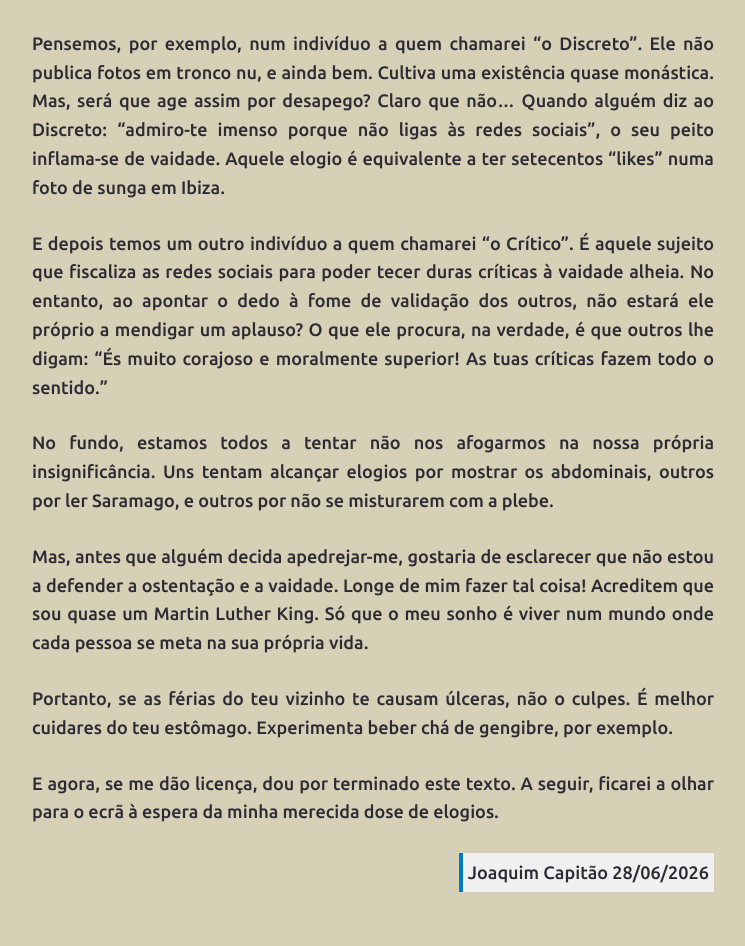
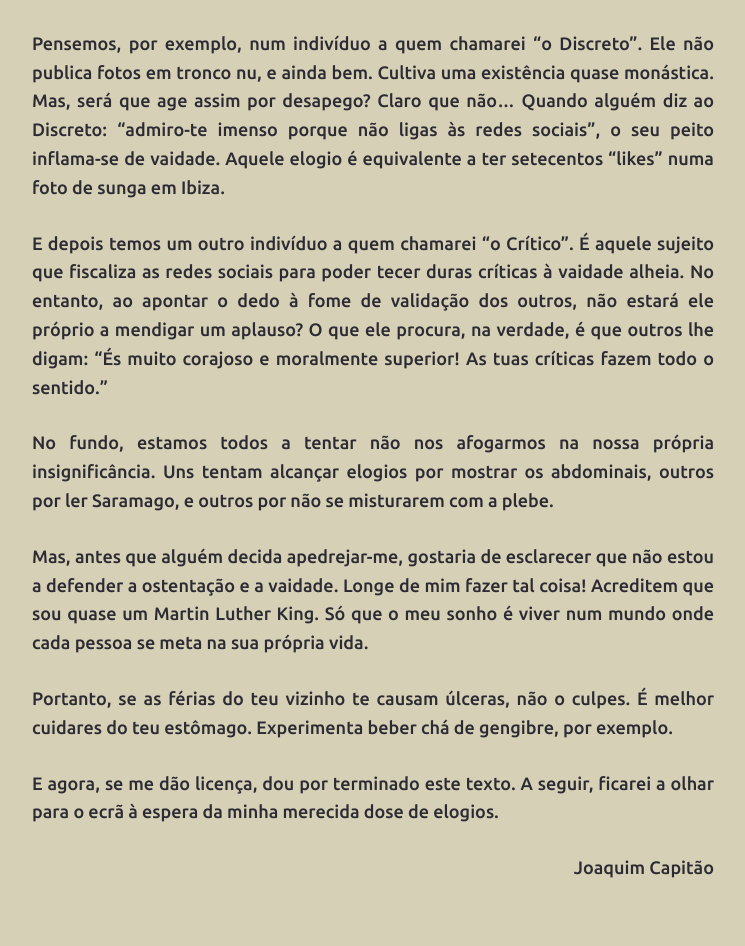
Before and after one commit to joaquim-capitao/queime-depois-de-ler, a Jekyll site: the page built from critico.md, in a window 1280 px wide. Shown: the part 737-1683 px from the top of the page, without its empty margins (267-1012 px from the left). Built offline with Jekyll 4.4.1, drawn with Linux system fonts in a browser that asks for light colours; our own code applies the rules of GitHub Pages for plain Markdown files; after the commit the page ends 1646 px from its top, so only the background shows below that.

Commit message:
Update critico.md

```diff
--- a/critico.md
+++ b/critico.md
@@ -21,9 +21,6 @@ Mas, antes que alguém decida apedrejar-me, gostaria de esclarecer que não esto
 Portanto, se as férias do teu vizinho te causam úlceras, não o culpes. É melhor cuidares do teu estômago. Experimenta beber chá de gengibre, por exemplo.
 
 E agora, se me dão licença, dou por terminado este texto. A seguir, ficarei a olhar para o ecrã à espera da minha merecida dose de elogios.
-<p style="text-align: right; background-color: #f0f0f0; border-left: 4px solid #007acc; padding: 5px; display: inline-block; float: right;">
-  Joaquim Capitão
 
-  28/06/2026
-</p>
-<div style="clear: both;"></div>
+
+<div align="right">Joaquim Capitão</div>
```
